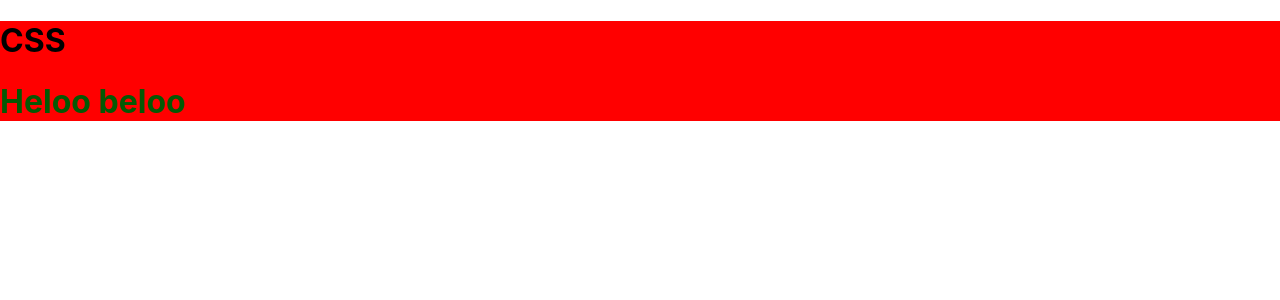
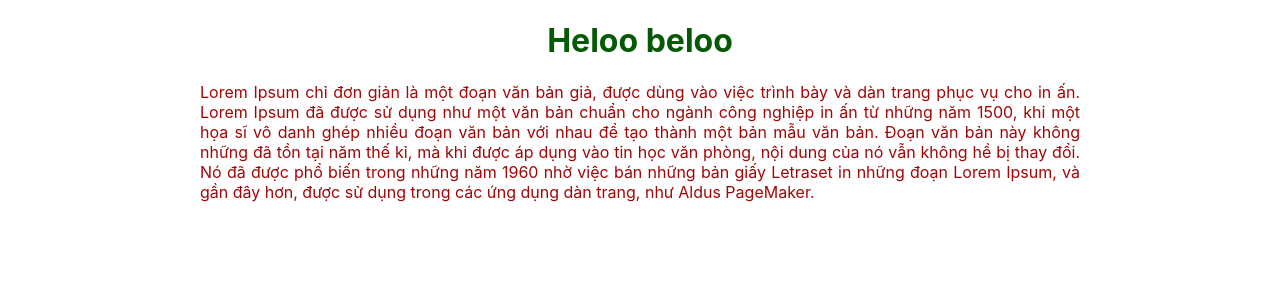
Before and after one commit to duchuy2210/React_study, a React (Create React App) app: page / in a window 1280 px wide. Shown: the top 300 px of the page. Built offline with nearby package versions, Linux system fonts and the light colour scheme.

Commit message:
Css Modules

```diff
--- a/src/App.js
+++ b/src/App.js
@@ -1,11 +1,14 @@
 import Heading from './components/Heading';
-
+import Paragraph from './components/Paragraph';
+import GlobalStyle from './components/GlobalStyles';
 function App() {
   	return (
-  	 	<div className="App" style={{ background :"red" }}>
-			<h1>CSS</h1>
-			<Heading />
-    	</div>
+  	 	<GlobalStyle>
+			<div className="App" style={{ textAlign :"center" }}>
+				<Heading />
+				<Paragraph />
+	  		</div>
+		</GlobalStyle>
 	);
 }
 
--- /dev/null
+++ b/src/components/GlobalStyles/index.js
@@ -0,0 +1,7 @@
+import './GlobalStyle.css'
+
+function GlobalStyle({ children }) {
+    return children
+}
+
+export default GlobalStyle
--- a/src/components/Heading/index.js
+++ b/src/components/Heading/index.js
@@ -1,7 +1,8 @@
-import './Heading.css'
+import styles from './Heading.module.css'
 
 function Heading(){
-   return <h1 className='heading'>Heloo beloo </h1>
+   console.log(styles)
+   return <h1 className={styles.heading}>Heloo beloo </h1>
 }
 
 export default Heading
--- /dev/null
+++ b/src/components/Paragraph/Paragraph.module.css
@@ -0,0 +1,5 @@
+.paragraph{
+    padding: 0 200px;
+    color: rgb(158, 8, 8);
+    text-align: justify;
+}
--- /dev/null
+++ b/src/components/Paragraph/index.js
@@ -0,0 +1,7 @@
+import styles from './Paragraph.module.css'
+function Paragraph(){
+   return <p className={styles.paragraph}>Lorem Ipsum chỉ đơn giản là một đoạn văn bản giả, được dùng vào việc trình bày và dàn trang phục vụ cho in ấn. Lorem Ipsum đã được sử dụng như một văn bản chuẩn cho ngành công nghiệp in ấn từ những năm 1500, khi một họa sĩ vô danh ghép nhiều đoạn văn bản với nhau để tạo thành một bản mẫu văn bản. Đoạn văn bản này không những đã tồn tại năm thế kỉ, mà khi được áp dụng vào tin học văn phòng, nội dung của nó vẫn không hề bị thay đổi. Nó đã được phổ biến trong những năm 1960 nhờ việc bán những bản giấy Letraset in những đoạn Lorem Ipsum, và gần đây hơn, được sử dụng trong các ứng dụng dàn trang, như Aldus PageMaker.</p>
+
+}
+
+export default Paragraph
```
Also changed, not shown: src/components/GlobalStyles/GlobalStyle.css (added), src/components/Heading/Heading.module.css (renamed from src/components/Heading/Heading.css).
